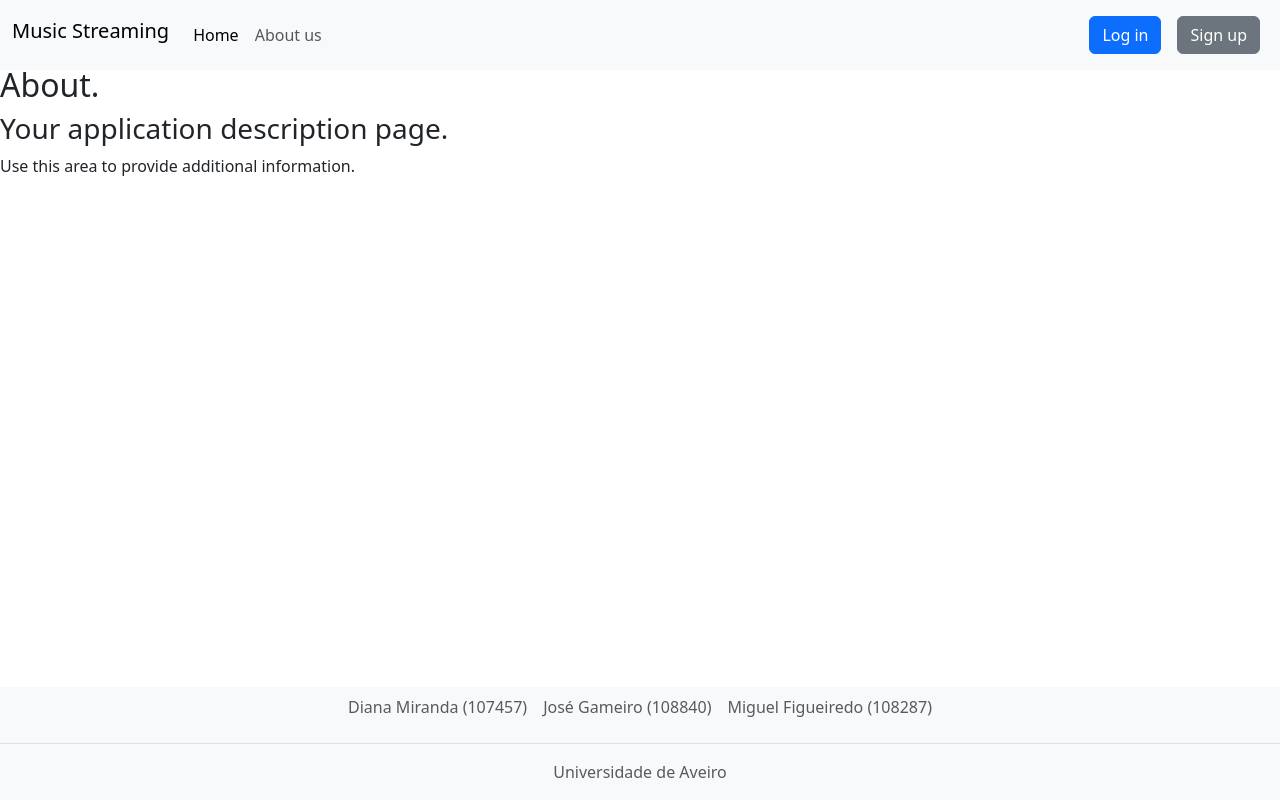
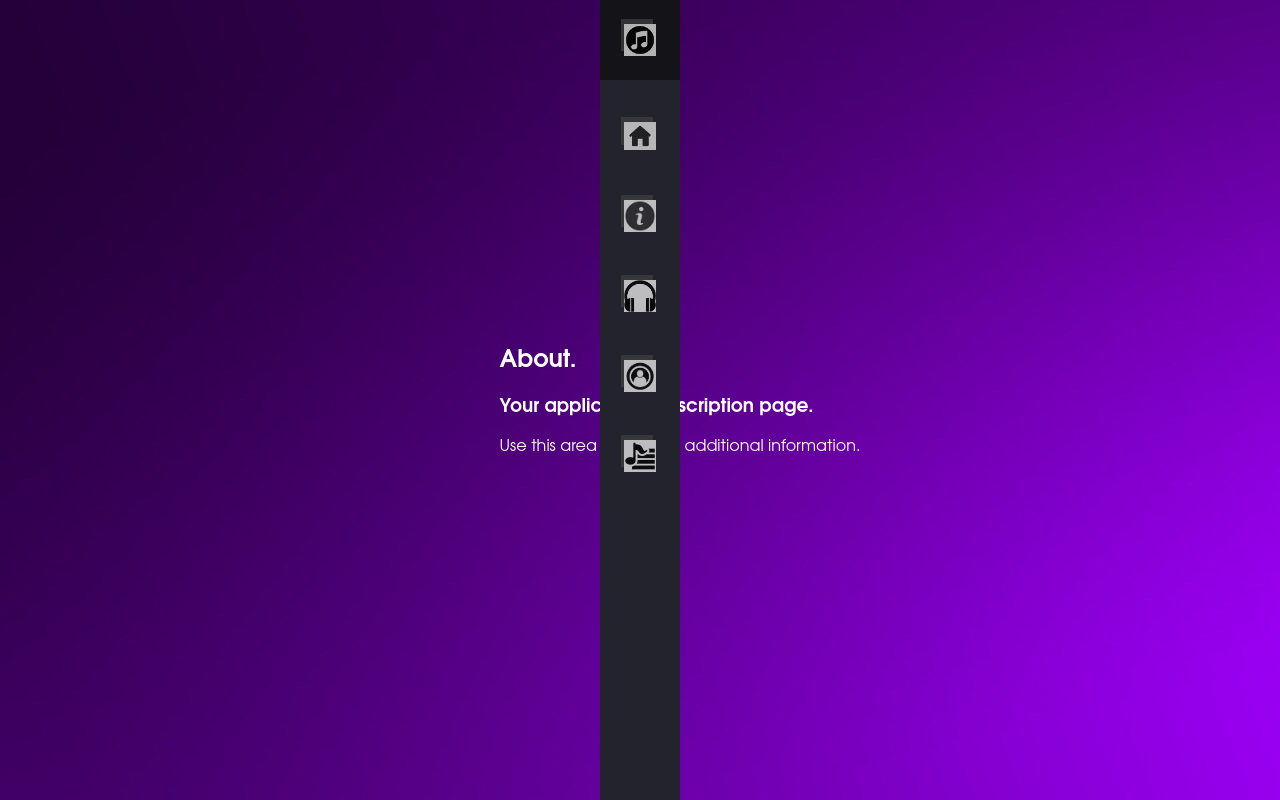
Before and after one commit to Migas77/online_music_player, a Django app: page /about/ in a window 1280 px wide. Run offline with Django 4.2, Linux system fonts and the light colour scheme; some libraries are stand-ins or nearby versions.

Commit message:
Pass the navbar to layout

```diff
--- a/MusicPlayer/MusicPlayer/templates/layout.html
+++ b/MusicPlayer/MusicPlayer/templates/layout.html
@@ -1,80 +1,84 @@
-<!doctype html>
+<!DOCTYPE html>
 <html lang="en">
   <head>
-    <meta charset="utf-8">
-    <meta name="viewport" content="width=device-width, initial-scale=1, shrink-to-fit=no">
-    <meta name="description" content="">
-    <meta name="author" content="">
-
-    <title>Music Player</title>
+    <meta charset="UTF-8" />
+    <meta http-equiv="X-UA-Compatible" content="IE=edge" />
+    <meta name="viewport" content="width=device-width, initial-scale=1.0" />
+    <title>Music Streaming</title>
 
     {% load static %}
-
-    <!-- Bootstrap core CSS -->
-    <link href="https://cdn.jsdelivr.net/npm/bootstrap@5.3.2/dist/css/bootstrap.min.css" rel="stylesheet"
-          integrity="sha384-T3c6CoIi6uLrA9TneNEoa7RxnatzjcDSCmG1MXxSR1GAsXEV/Dwwykc2MPK8M2HN" crossorigin="anonymous">
-    <link rel="stylesheet" href="https://cdnjs.cloudflare.com/ajax/libs/font-awesome/5.15.3/css/all.min.css">
-    <!-- Custom styles for this template -->
-    <link rel="stylesheet" type="text/css" href="{% static 'css/site.css' %}"/>
+    <link rel="stylesheet" type="text/css" href="{% static 'css/Home.css' %}" />
+    <link
+      rel="stylesheet"
+      type="text/css"
+      href="{% static 'css/Navbar.css' %}"
+    />
+    <link
+      rel="stylesheet"
+      media="screen and (max-width: 1100px)"
+      href="{% static 'css/responsive.css' %}"
+    />
+    <link
+      rel="stylesheet"
+      type="text/css"
+      href="{% static 'css/login.css' %}"
+    />
   </head>
 
   <body>
-
-
-<nav class="navbar navbar-expand-lg fixed-top bg-body-tertiary">
-    <div class="container-fluid">
-        <button class="navbar-toggler" type="button" data-bs-toggle="collapse"
-                data-bs-target="#navbarExample" aria-controls="navbarExample" aria-expanded="false"
-                aria-label="Toggle navigation">
-            <span class="navbar-toggler-icon"></span>
-        </button>
-        <h2 class="navbar-brand">Music Streaming</h2>
-        <div class="collapse navbar-collapse" id="navbarExample">
-            <ul class="navbar-nav me-auto mb-0">
-                <li class="nav-item">
-                    <a class="nav-link active" aria-current="page" href="#">Home</a>
+    <nav class="navbar">
+      <ul class="navbar-nav">
+        <li class="logo">
+          <a class="nav-link" href="/login">
+            <img src="{% static 'images/logo.png' %}" />
+            <span class="link-text">Music Streaming</span>
+          </a>
         </li>
         <li class="nav-item">
-                    <a class="nav-link" aria-current="page" href="#">About us</a>
+          <a class="nav-link" href="./Home.html">
+            <img src="{% static 'images/home.jpeg' %}" alt="Home" />
+            <span class="link-text">Home</span>
+          </a>
+        </li>
+        <li class="nav-item">
+          <a class="nav-link" href="./About.html">
+            <img src="{% static 'images/aboutus.jpeg' %}" alt="About us" />
+            <span class="link-text">About us</span>
+          </a>
+        </li>
+        <li class="nav-item">
+          <a class="nav-link" href="./Library.html">
+            <img src="{% static 'images/headphones.jpeg' %}" alt="Library" />
+            <span class="link-text">Library</span>
+          </a>
+        </li>
+        <li class="nav-item">
+          <a class="nav-link" href="/login/">
+            <img src="{% static 'images/user.jpeg' %}" alt="Rating & Review" />
+            <span class="link-text">Log In</span>
+          </a>
+        </li>
+        <li class="nav-item">
+          <a class="nav-link" href="#">
+            <img src="{% static 'images/playlist.jpg' %}" alt="Request Songs" />
+            <span class="link-text">Request Songs</span>
+          </a>
         </li>
       </ul>
-            {% if user.is_authenticated %}
-                <div class="d-flex flex-column flex-lg-row">
-                    <a class="btn btn-primary m-2" href="{% url 'logout' %}">Logout</a>
-                </div>
-            {% else %}
-                <div class="d-flex flex-column flex-lg-row">
-                    <a class="btn btn-primary m-2" href="{% url 'login' %}">Log in</a>
-                    <a class="btn btn-secondary m-2" href="">Sign up</a>
-                </div>
-            {% endif %}
-        </div>
-    </div>
     </nav>
 
-<main role="main">
+    <main>
       <div class="">
         <p></p>
         {% block content %} {% endblock %}
-    </div> <!-- /container -->
+      </div>
+      <!-- /container -->
     </main>
 
-<footer class="bg-body-tertiary fixed-bottom ">
-    <ul class="nav justify-content-center border-bottom pb-3 mb-3">
-        <li class="nav-item"><a href="#" class="nav-link px-2 text-body-secondary">Diana Miranda (107457)</a></li>
-        <li class="nav-item"><a href="#" class="nav-link px-2 text-body-secondary">José Gameiro (108840)</a></li>
-        <li class="nav-item"><a href="#" class="nav-link px-2 text-body-secondary">Miguel Figueiredo (108287)</a></li>
-    </ul>
-    <p class="text-center text-body-secondary">Universidade de Aveiro</p>
-</footer>
-
-<!-- JQuery and Bootstrap core
-================================================== -->
-<!-- Placed at the end of the document so the pages load faster -->
-<script src="{% static 'scripts/jquery-3.4.1.min.js' %}"></script>
-<script src="{% static 'scripts/popper.min.js' %}"></script>
-<script src="https://cdn.jsdelivr.net/npm/bootstrap@5.3.2/dist/js/bootstrap.bundle.min.js"
-        integrity="sha384-C6RzsynM9kWDrMNeT87bh95OGNyZPhcTNXj1NW7RuBCsyN/o0jlpcV8Qyq46cDfL"
-        crossorigin="anonymous"></script>
+    <script src="{% static 'scripts/script.js' %}"></script>
+    <script
+      src="https://kit.fontawesome.com/d5b2540b36.js"
+      crossorigin="anonymous"
+    ></script>
   </body>
 </html>
--- a/MusicPlayer/MusicPlayer/templates/login.html
+++ b/MusicPlayer/MusicPlayer/templates/login.html
@@ -4,7 +4,7 @@
     <meta charset="UTF-8" />
     <meta http-equiv="X-UA-Compatible" content="IE=edge" />
     <meta name="viewport" content="width=device-width, initial-scale=1.0" />
-    <title>Music Streaming - Music On The Go</title>
+    <title>Spotify - Music On The Go</title>
 
     {% load static %}
 
@@ -19,7 +19,7 @@
     <div class="main">
       <a href="/"
         ><label class="brand"
-          ><img src="{% static 'images/logo.png' %}" />Music Streaming</label
+          ><img src="{% static 'images/logo.png' %}" />Spotify</label
         ></a
       >
       <input type="checkbox" id="chk" aria-hidden="true" />
```
Also changed, not shown: MusicPlayer/MusicPlayer/login.html (+23 -12 lines), MusicPlayer/MusicPlayer/templates/index.html (+2 -72 lines). Lines whose indentation alone changed are shown as unchanged.
